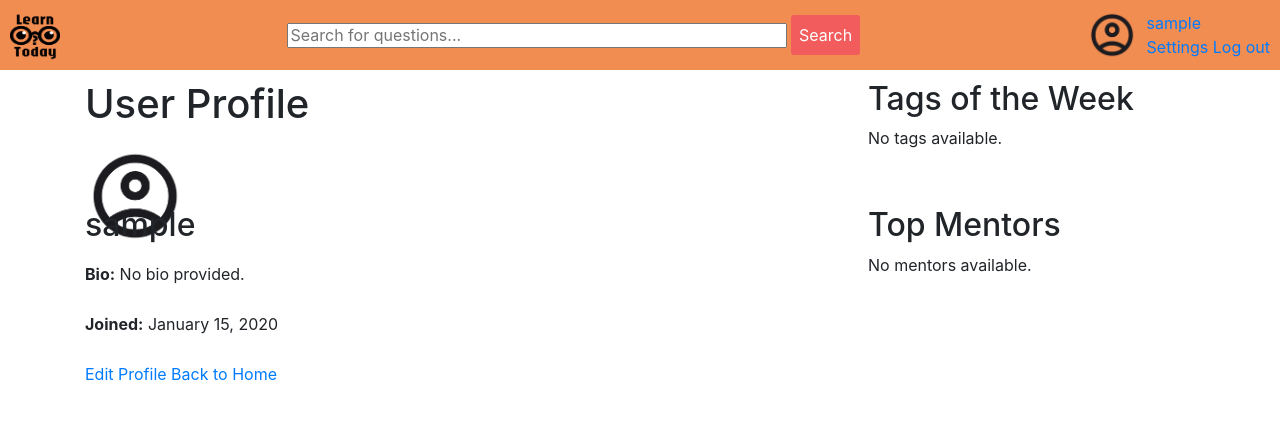
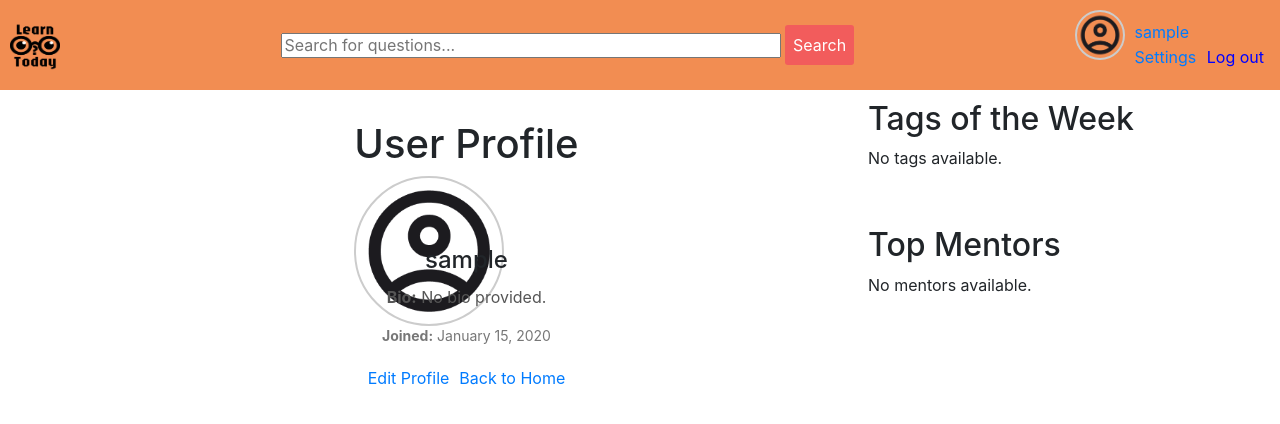
Before and after one commit to Aitokizu/AskMe_Tsareva, a Django app: a page that uses templates/profile.html in a window 1280 px wide. Shown: the top 424 px of the page. Run offline with Django 5.2, Linux system fonts and the light colour scheme; tables that the repository leaves empty hold one stand-in row (values such as "Sample post").

Commit message:
everything works, needs some details

```diff
--- a/app/__init__.py
+++ b/app/__init__.py
@@ -0,0 +1 @@
+default_app_config = 'app.apps.AppConfig'
--- a/app/admin.py
+++ b/app/admin.py
@@ -3,7 +3,7 @@ from app import models
 # Register your models here.
 
 
-admin.site.register(models.Profile)
+admin.site.register(models.UserProfile)
 admin.site.register(models.Tag)
 admin.site.register(models.Question)
 admin.site.register(models.Answer)
--- a/app/models.py
+++ b/app/models.py
@@ -4,29 +4,22 @@ from django.db.models import Count
 from django.core.exceptions import ValidationError
 
 
-# Валидация изображений
 def validate_image(file):
     allowed_extensions = ['jpg', 'jpeg', 'png', 'gif']
     if not any(file.name.lower().endswith(ext) for ext in allowed_extensions):
         raise ValidationError('Uploaded file is not a valid image.')
 
 def validate_file_size(file):
-    max_size_kb = 500  # Максимальный размер в КБ
+    max_size_kb = 500
     if file.size > max_size_kb * 1024:
         raise ValidationError(f'File size exceeds {max_size_kb} KB.')
 
+class UserProfile(models.Model):
+    user = models.OneToOneField(User, on_delete=models.CASCADE)
+    bio = models.TextField(blank=True, null=True)
+    avatar_url = models.URLField(blank=True, null=True)
 
-# Профиль пользователя
-class Profile(models.Model):
-    user = models.OneToOneField(User, on_delete=models.CASCADE, related_name='profile')
-    avatar = models.FileField(
-        upload_to='avatars/',
-        blank=True,
-        null=True,
-        validators=[validate_image, validate_file_size]
-    )
-
-    def str(self):
+    def __str__(self):
         return self.user.username
 
 
--- a/app/views.py
+++ b/app/views.py
@@ -5,7 +5,7 @@ from django.shortcuts import render, redirect, get_object_or_404
 from django.contrib.auth.forms import UserCreationForm
 from django.contrib.auth.decorators import login_required
 from django.templatetags.static import static
-from .forms import QuestionForm, AnswerForm
+from .forms import QuestionForm, AnswerForm, ProfileForm
 from .models import Question, Answer, UserProfile, Tag
 
 
@@ -67,6 +67,7 @@ def tag_questions(request, tag_name):
 def question(request, question_id):
     one_question = get_object_or_404(Question, id=question_id)
     answers = Answer.objects.filter(question=one_question).order_by('-created_at')
+
     if request.method == 'POST':
         form = AnswerForm(request.POST)
         if form.is_valid():
@@ -77,6 +78,7 @@ def question(request, question_id):
             return redirect('question', question_id=question_id)
     else:
         form = AnswerForm()
+
     return render(request, 'post.html', {
         'question': one_question,
         'answers': answers,
@@ -92,6 +94,7 @@ def ask(request):
             question = form.save(commit=False)
             question.author = request.user
             question.save()
+            form.save_m2m()  # Сохраняем теги
             return redirect('question', question_id=question.id)
     else:
         form = QuestionForm()
@@ -113,27 +116,17 @@ def paginate(objects_list, request, per_page=10):
 @login_required
 def profile_settings(request):
     user = request.user
-    profile, created = UserProfile.objects.get_or_create(user=user)
+    profile = user.userprofile
 
     if request.method == 'POST':
-        username = request.POST.get('username')
-        email = request.POST.get('email')
-        bio = request.POST.get('bio')
-        avatar_url = request.POST.get('avatar_url')
+        form = ProfileForm(request.POST, request.FILES, instance=profile)
+        if form.is_valid():
+            form.save()
+            return redirect('profile_settings')
+    else:
+        form = ProfileForm(instance=profile)
 
-        user.username = username
-        user.email = email
-        profile.bio = bio
-        profile.avatar_url = avatar_url
-
-        user.save()
-        profile.save()
-        return redirect('profile_settings')
-
-    return render(request, 'profile_settings.html', {
-        'user': user,
-        'profile': profile
-    })
+    return render(request, 'profile_settings.html', {'form': form})
 
 def profile(request, username):
     user = get_object_or_404(User, username=username)
--- a/askme_tsareva/urls.py
+++ b/askme_tsareva/urls.py
@@ -17,10 +17,8 @@ Including another URLconf
 from django.contrib import admin
 from django.urls import path
 from django.views.generic import RedirectView
-
+from django.contrib.auth import views as auth_views
 from app import views
-from app.views import tag_questions
-from django.contrib.auth import views as auth_views
 
 urlpatterns = [
     path('', views.index, name='index'),
@@ -31,9 +29,9 @@ urlpatterns = [
     path('profile/', views.profile_current_user, name='profile_current_user'),
     path('accounts/profile/', RedirectView.as_view(pattern_name='profile_current_user')),
     path('profile/<str:username>/', views.profile, name='profile'),
-    path('tag/<str:tag_name>/', tag_questions, name='tag_questions'),
-    path('login/', auth_views.LoginView.as_view(), name='login'),
-    path('logout/', auth_views.LogoutView.as_view(), name='logout'),
+    path('tag/<str:tag_name>/', views.tag_questions, name='tag_questions'),
+    path('login/', auth_views.LoginView.as_view(template_name='registration/login.html'), name='login'),
+    path('logout/', auth_views.LogoutView.as_view(next_page='index'), name='logout'),
     path('signup/', views.signup, name='signup'),
     path('admin/', admin.site.urls),
 ]
--- a/static/vanilla.css
+++ b/static/vanilla.css
@@ -134,3 +134,60 @@ body{
     flex-direction: row;
     gap: 40px;
 }
+
+/* Контейнер профиля */
+.profile-container {
+    max-width: 600px;
+    margin: 0 auto;
+    padding: 20px;
+    text-align: center;
+}
+
+/* Аватар */
+.profile-image {
+    margin-bottom: 20px;
+}
+
+.profile-image .avatar {
+    width: 150px;
+    height: 150px;
+    border-radius: 50%;
+    object-fit: cover;
+    border: 2px solid #ccc;
+}
+
+/* Информация о пользователе */
+.profile-info {
+    margin-bottom: 20px;
+}
+
+.profile-info .username {
+    font-size: 24px;
+    margin: 10px 0;
+}
+
+.profile-info .bio {
+    font-size: 16px;
+    color: #555;
+}
+
+.profile-info .joined-date {
+    font-size: 14px;
+    color: #777;
+}
+
+.profile-links {
+    display: flex;
+    justify-content: center;
+    gap: 10px;
+}
+
+.profile-links a {
+    text-decoration: none;
+    color: #007bff;
+    font-size: 16px;
+}
+
+.profile-links a:hover {
+    text-decoration: underline;
+}
--- a/templates/hot_questions.html
+++ b/templates/hot_questions.html
@@ -4,17 +4,14 @@
 {% block headline %}
    <div class="title-bar">
        <h1>Hot questions</h1>
-        <a href="{% url 'new'%}">New questions</a>
+       <a href="{% url 'new' %}">New questions</a>
    </div>
 {% endblock %}
 
 {% block content %}
    {% for question in questions %}
-
        {% include 'layouts/question_card.html' %}
-
    {% endfor %}
 
    {% include 'layouts/pagination.html' %}
-
 {% endblock %}
--- a/templates/layouts/base.html
+++ b/templates/layouts/base.html
@@ -24,11 +24,10 @@
     <div class="profile">
         {% if user.is_authenticated %}
             <div class="profile-image">
-                {% if user.profile.avatar_url %}
-                    <img src="{{ user.profile.avatar_url }}" alt="profile" class="avatar">
-                {% else %}
-                    <img src="{% static 'img/profile.png' %}" alt="profile" class="avatar">
-                {% endif %}
+                <img src="{% if user.profile.avatar_url %}{{ user.profile.avatar_url }}{% else %}{% static 'img/profile.png' %}{% endif %}"
+                     alt="profile"
+                     class="avatar"
+                     style="width: 50px; height: 50px; border-radius: 50%; object-fit: cover;">
             </div>
             <div class="profile-settings">
                 <div class="account-name">
@@ -36,7 +35,10 @@
                 </div>
                 <div class="account-actions">
                     <a href="{% url 'profile_settings' %}">Settings</a>
-                    <a href="{% url 'logout' %}">Log out</a>
+                    <form action="{% url 'logout' %}" method="post" style="display: inline;">
+                        {% csrf_token %}
+                        <button type="submit" style="background: none; border: none; color: blue; cursor: pointer;">Log out</button>
+                    </form>
                 </div>
             </div>
         {% else %}
--- a/templates/profile.html
+++ b/templates/profile.html
@@ -2,25 +2,29 @@
 {% load static %}
 
 {% block content %}
+   <div class="profile-container">
        <h1>User Profile</h1>
 
        <!-- Аватар пользователя -->
        <div class="profile-image">
            {% if user.profile.avatar_url %}
-            <img src="{{ user.profile.avatar_url }}" alt="Avatar" class="card-image">
+               <img src="{{ user.profile.avatar_url }}" alt="Avatar" class="avatar">
            {% else %}
-            <img src="{% static 'img/profile.png' %}" alt="Default Avatar" class="card-image">
+               <img src="{% static 'img/profile.png' %}" alt="Default Avatar" class="avatar">
            {% endif %}
        </div>
 
        <!-- Информация о пользователе -->
-    <h2>{{ user.username }}</h2>
-    <p><strong>Bio:</strong> {{ user.profile.bio|default:"No bio provided." }}</p>
-    <p><strong>Joined:</strong> {{ user.date_joined|date:"F j, Y" }}</p>
+       <div class="profile-info">
+           <h2 class="username">{{ user.username }}</h2>
+           <p class="bio"><strong>Bio:</strong> {{ user.profile.bio|default:"No bio provided." }}</p>
+           <p class="joined-date"><strong>Joined:</strong> {{ user.date_joined|date:"F j, Y" }}</p>
+       </div>
 
        <!-- Ссылки -->
-    <div>
-        <a href="{% url 'profile_settings' %}">Edit Profile</a>
-        <a href="{% url 'index' %}">Back to Home</a>
+       <div class="profile-links">
+           <a href="{% url 'profile_settings' %}" class="edit-profile-link">Edit Profile</a>
+           <a href="{% url 'index' %}" class="home-link">Back to Home</a>
+       </div>
    </div>
 {% endblock %}
--- a/templates/profile_settings.html
+++ b/templates/profile_settings.html
@@ -1,7 +1,5 @@
 {% extends 'layouts/base.html' %}
 {% load static %}
-
-
 
 {% block content %}
    <h1>Profile Settings</h1>
@@ -16,11 +14,10 @@
        <br><br>
 
        <label for="bio">Bio:</label>
-        <textarea id="bio" name="bio" rows="5">{{ user.bio }}</textarea>
+       <textarea id="bio" name="bio" rows="5">{{ user.profile.bio }}</textarea>
        <br><br>
 
        <button type="submit">Save Changes</button>
    </form>
    <a href="{% url 'index' %}">Back to Home</a>
-
 {% endblock %}
--- a/templates/registration/registration_page.html
+++ b/templates/registration/registration_page.html
@@ -9,12 +9,12 @@
        {% csrf_token %}
        <div class="form-group">
            <label for="id_username">Username</label>
-            <input type="text" name="username" id="id_username" class="form-control" value="{{ form.username.value }}" required>
+           <input type="text" name="username" id="id_username" class="form-control" value="{{ form.username.value|default_if_none:'' }}" required>
        </div>
 
        <div class="form-group">
            <label for="id_email">Email</label>
-            <input type="email" name="email" id="id_email" class="form-control" value="{{ form.email.value }}" required>
+           <input type="email" name="email" id="id_email" class="form-control" value="{{ form.email.value|default_if_none:'' }}" required>
        </div>
 
        <div class="form-group">
```
Also changed, not shown: app/apps.py (+17 -1 lines), app/forms.py (+15 -29 lines), templates/add_answer.html (added, +9 -0 lines), templates/add_question.html (+7 -21 lines), templates/post.html (+8 -13 lines), templates/registration/login.html (+9 -36 lines), templates/signup.html (+7 -7 lines), templates/new_questions.html (indentation only), templates/questions_by_tag.html (indentation only). Lines whose indentation alone changed are shown as unchanged.
